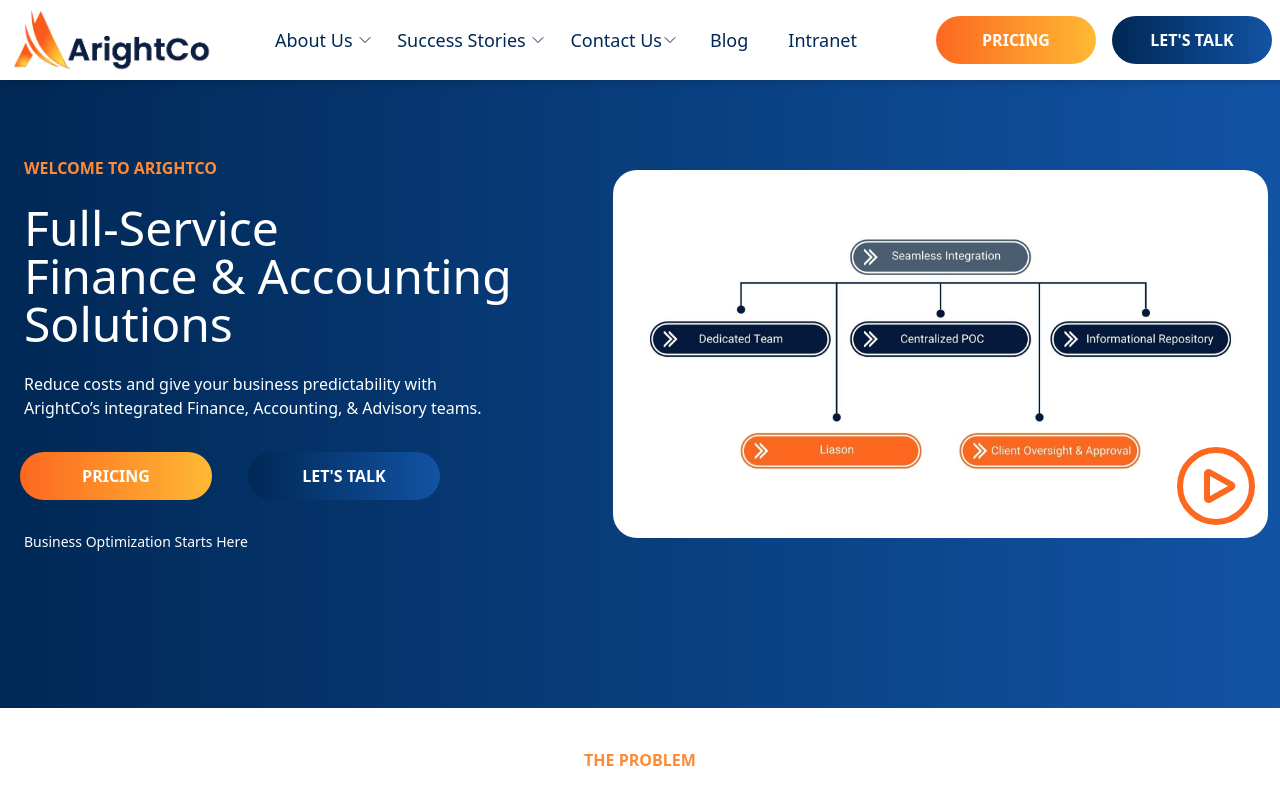
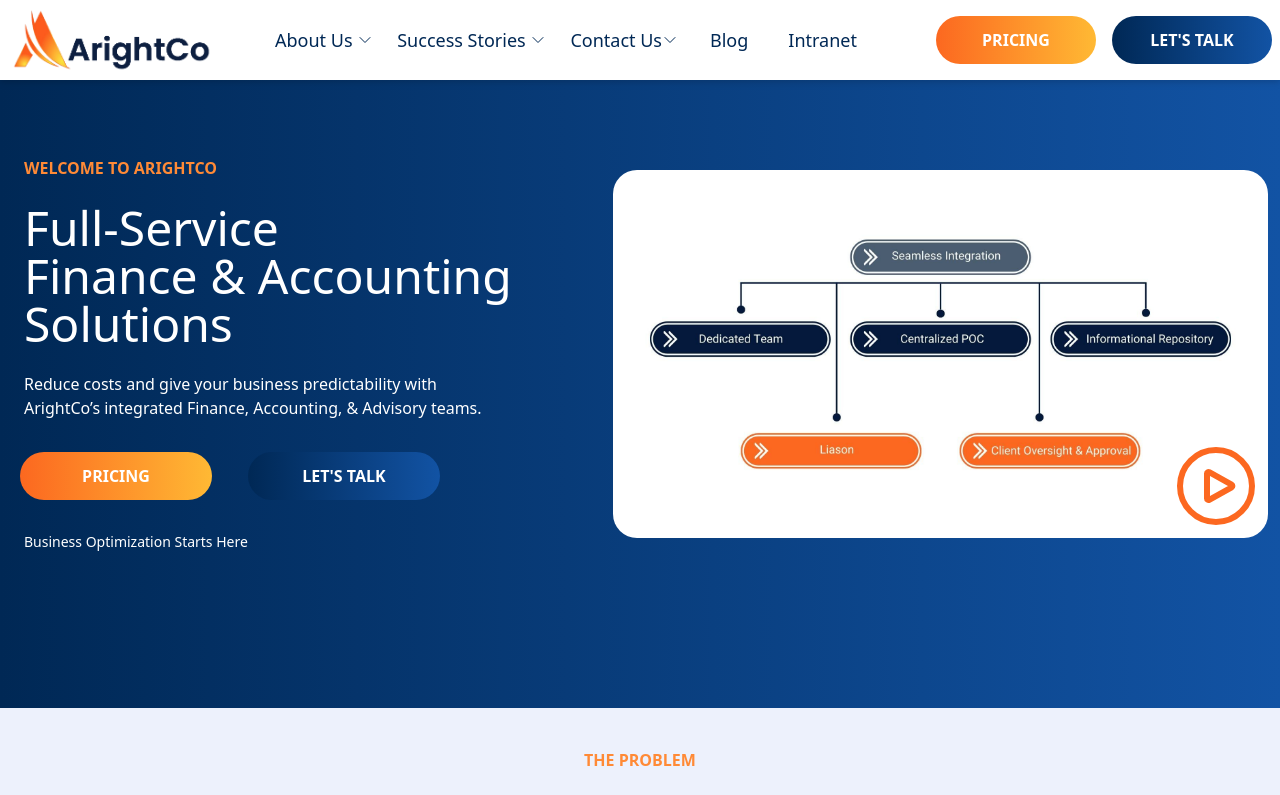
Before and after one commit to tanujchowdhury/nextjs-arightco-website, a Next.js app: page / in a window 1280 px wide. Shown: the top 795 px of the page. Built offline with nearby package versions, Linux system fonts and the light colour scheme.

Commit message:
background color

```diff
--- a/styles/globals.css
+++ b/styles/globals.css
@@ -5,7 +5,7 @@
 html,
 body {
   overflow-x: hidden;
-  /* background-color: #edf1fc; */
+  background-color: #edf1fc;
 }
 
 .content-tests {
```
